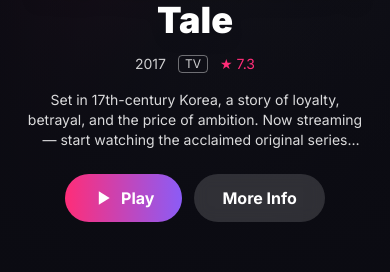
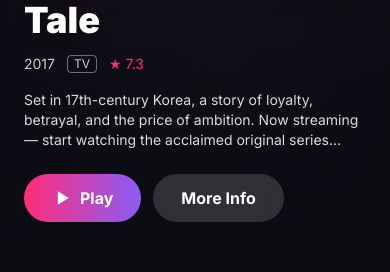
Before and after one commit to landynleecurley/nova, a Next.js app: page / in a window 390 px wide. Shown: the part 305-577 px from the top of the page. Built offline with nearby package versions, Linux system fonts and the light colour scheme; no server answers.

Commit message:
Hero: keep text left-aligned; center backdrop image on all screens

```diff
--- a/app/components/DetailView.js
+++ b/app/components/DetailView.js
@@ -27,15 +27,15 @@ export default function DetailView({ item, mediaType }) {
       <section className="relative h-[65vh] min-h-[420px]">
         {bg ? (
           // eslint-disable-next-line @next/next/no-img-element
-          <img src={bg} alt={titleOf(item)} className="absolute inset-0 w-full h-full object-cover" />
+          <img src={bg} alt={titleOf(item)} className="absolute inset-0 w-full h-full object-cover object-center" />
         ) : (
           <div className="absolute inset-0 bg-gradient-to-br from-nova-pink/40 via-nova-panel to-nova-dark" />
         )}
         <div className="absolute inset-0 hero-fade" />
 
-        <div className="relative z-10 h-full flex flex-col justify-end items-center text-center md:items-start md:text-left px-6 md:px-12 pb-10 max-w-3xl mx-auto md:mx-0">
+        <div className="relative z-10 h-full flex flex-col justify-end px-6 md:px-12 pb-10 max-w-3xl">
           <h1 className="text-4xl md:text-6xl font-black mb-4 drop-shadow-lg">{titleOf(item)}</h1>
-          <div className="flex flex-wrap items-center justify-center md:justify-start gap-3 text-sm text-white/80 mb-5">
+          <div className="flex flex-wrap items-center gap-3 text-sm text-white/80 mb-5">
             {yearOf(item) && <span>{yearOf(item)}</span>}
             {runtime && <span>{runtime}</span>}
             <span className="uppercase border border-white/40 px-1.5 rounded text-xs">{mediaType}</span>
--- a/app/components/Hero.js
+++ b/app/components/Hero.js
@@ -11,26 +11,26 @@ export default function Hero({ item }) {
     <section className="relative h-[70vh] min-h-[460px] w-full">
       {bg ? (
         // eslint-disable-next-line @next/next/no-img-element
-        <img src={bg} alt={titleOf(item)} className="absolute inset-0 w-full h-full object-cover" />
+        <img src={bg} alt={titleOf(item)} className="absolute inset-0 w-full h-full object-cover object-center" />
       ) : (
         <div className="absolute inset-0 bg-gradient-to-br from-nova-pink/40 via-nova-panel to-nova-dark" />
       )}
       <div className="absolute inset-0 hero-fade" />
 
-      <div className="relative z-10 h-full flex flex-col justify-end items-center text-center md:items-start md:text-left px-6 md:px-12 pb-16 max-w-3xl mx-auto md:mx-0">
+      <div className="relative z-10 h-full flex flex-col justify-end px-6 md:px-12 pb-16 max-w-3xl">
         <span className="text-nova-pink font-black text-sm tracking-widest uppercase mb-3">
           Featured
         </span>
         <h1 className="text-4xl md:text-6xl font-black leading-none mb-4 drop-shadow-lg">
           {titleOf(item)}
         </h1>
-        <div className="flex items-center justify-center md:justify-start gap-3 text-sm text-white/80 mb-4">
+        <div className="flex items-center gap-3 text-sm text-white/80 mb-4">
           {yearOf(item) && <span>{yearOf(item)}</span>}
           <span className="uppercase border border-white/40 px-1.5 rounded text-xs">{type}</span>
           {item.vote_average ? <span className="text-nova-pink">★ {item.vote_average.toFixed(1)}</span> : null}
         </div>
         <p className="text-white/85 text-sm md:text-lg line-clamp-3 mb-6">{item.overview}</p>
-        <div className="flex flex-wrap items-center justify-center md:justify-start gap-3">
+        <div className="flex flex-wrap items-center gap-3">
           <Link
             href={`/watch/${type}/${item.id}`}
             className="nova-gradient hover:opacity-90 text-white font-bold px-7 py-3 rounded-full transition-opacity flex items-center gap-2"
```
